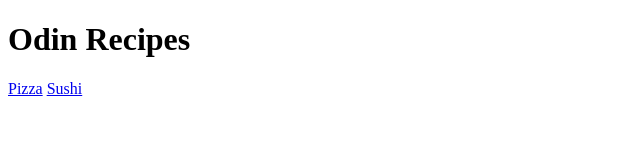
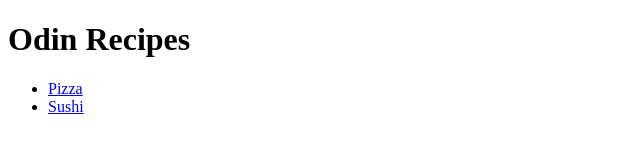
Before and after one commit to tasking1/odin-recipes, a plain HTML site: page index.html in a window 1280 px wide. Shown: the whole page, without its empty margins (0-640 px from the left). Drawn offline with Linux system fonts and the light colour scheme.

Commit message:
Add list index for recipes Have made an unordered list for the recipes on my index page

```diff
--- a/index.html
+++ b/index.html
@@ -8,8 +8,11 @@
 </head>
 <body>
     <h1>Odin Recipes</h1>
-    <a href="./recipes/pizza.html">Pizza</a>
-    <a href="./recipes/sushi.html">Sushi</a>
+    <ul>
+        <li><a href="./recipes/pizza.html">Pizza</a></li>
+        <li><a href="./recipes/sushi.html">Sushi</a></li>
+    </ul>
+
 
 </body>
 </html>
```
